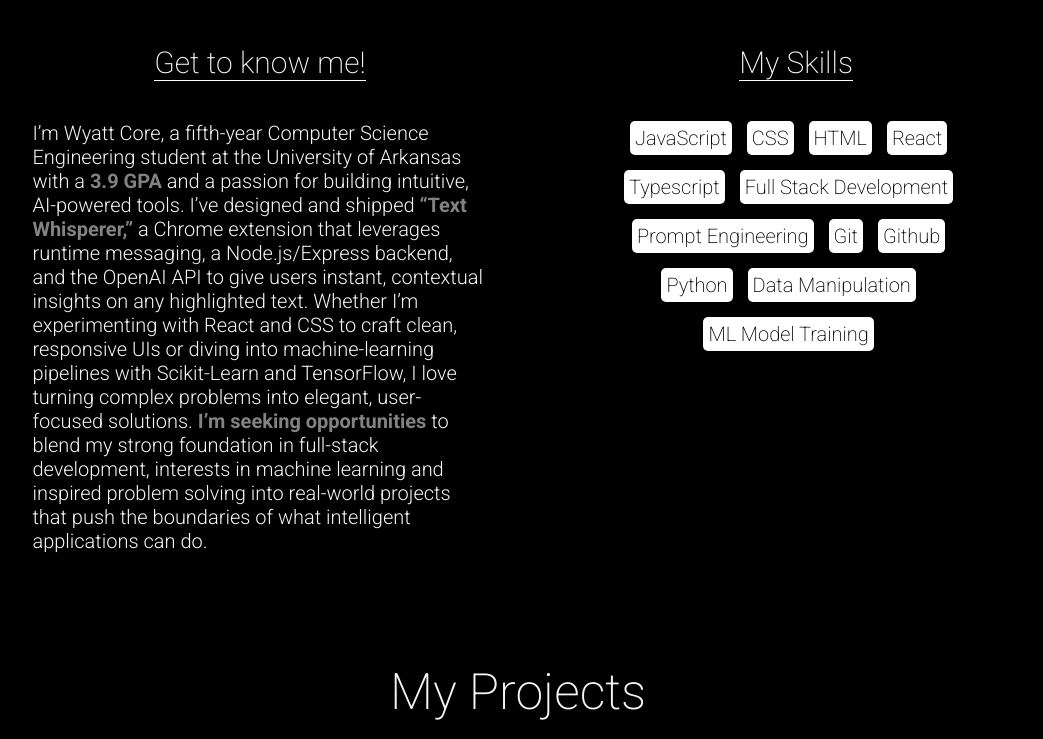
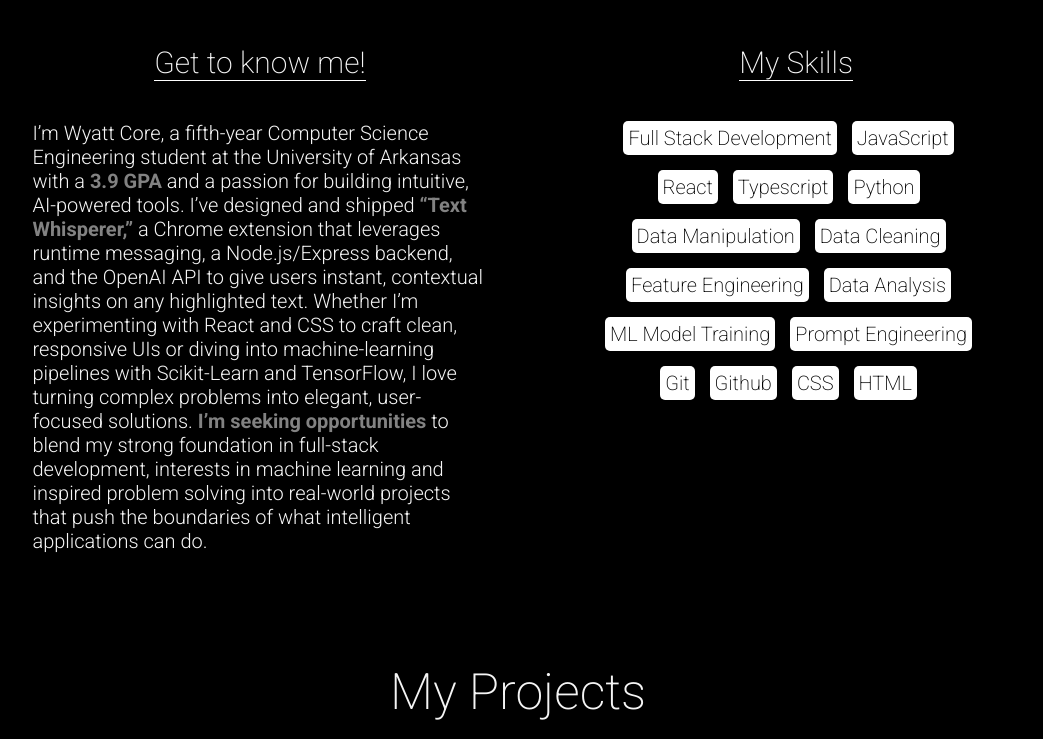
Before and after one commit to WyattCore/Wyatt-Core-Portfolio, a website built with Vite: page index.html in a window 1280 px wide. Shown: the part 780-1519 px from the top of the page, without its empty margins (122-1165 px from the left). Built offline with nearby package versions, Linux system fonts and the light colour scheme; files whose address does not match are found by name; a web font is replaced by a local one.

Commit message:
Update index.html
added skills

```diff
--- a/index.html
+++ b/index.html
@@ -67,18 +67,22 @@
           <div class="skills-wrapper">
               <h2>My Skills</h2>
               <div class="skills">
+                <div>Full Stack Development</div>
                 <div>JavaScript</div>
-                <div>CSS</div>
-                <div>HTML</div>
                 <div>React</div>
                 <div>Typescript</div>
-                <div>Full Stack Development</div>
+                <div>Python</div>
+                <div>Data Manipulation</div>
+                <div>Data Cleaning</div>
+                <div>Feature Engineering</div>
+                <div>Data Analysis</div>
+                <div>ML Model Training</div>
                 <div>Prompt Engineering</div>
                 <div>Git</div>
                 <div>Github</div>
-                <div>Python</div>
-                <div>Data Manipulation</div>
-                <div>ML Model Training</div>
+
+                <div>CSS</div>
+                <div>HTML</div>
               </div>
             </div>
       </section>
```
